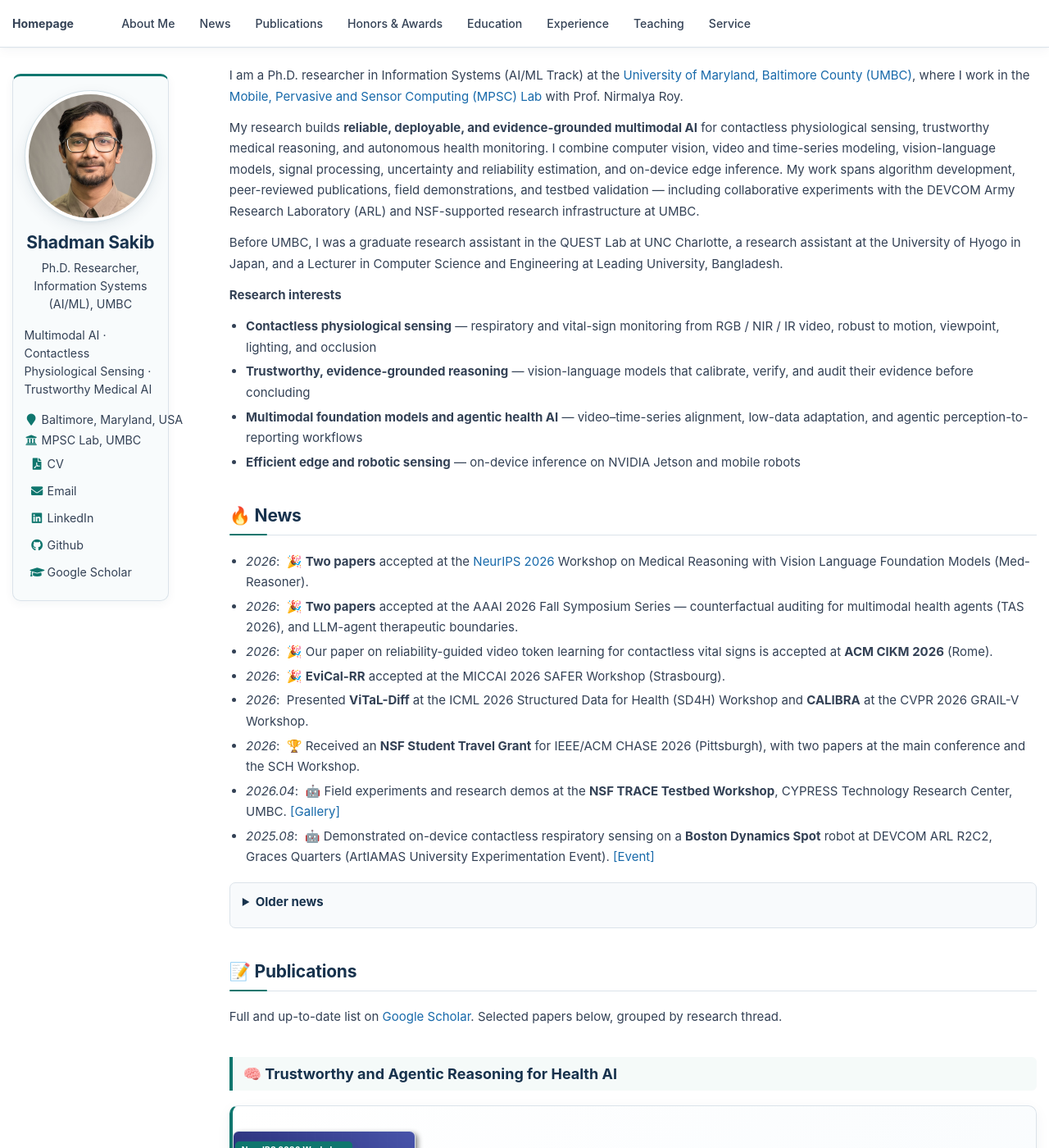
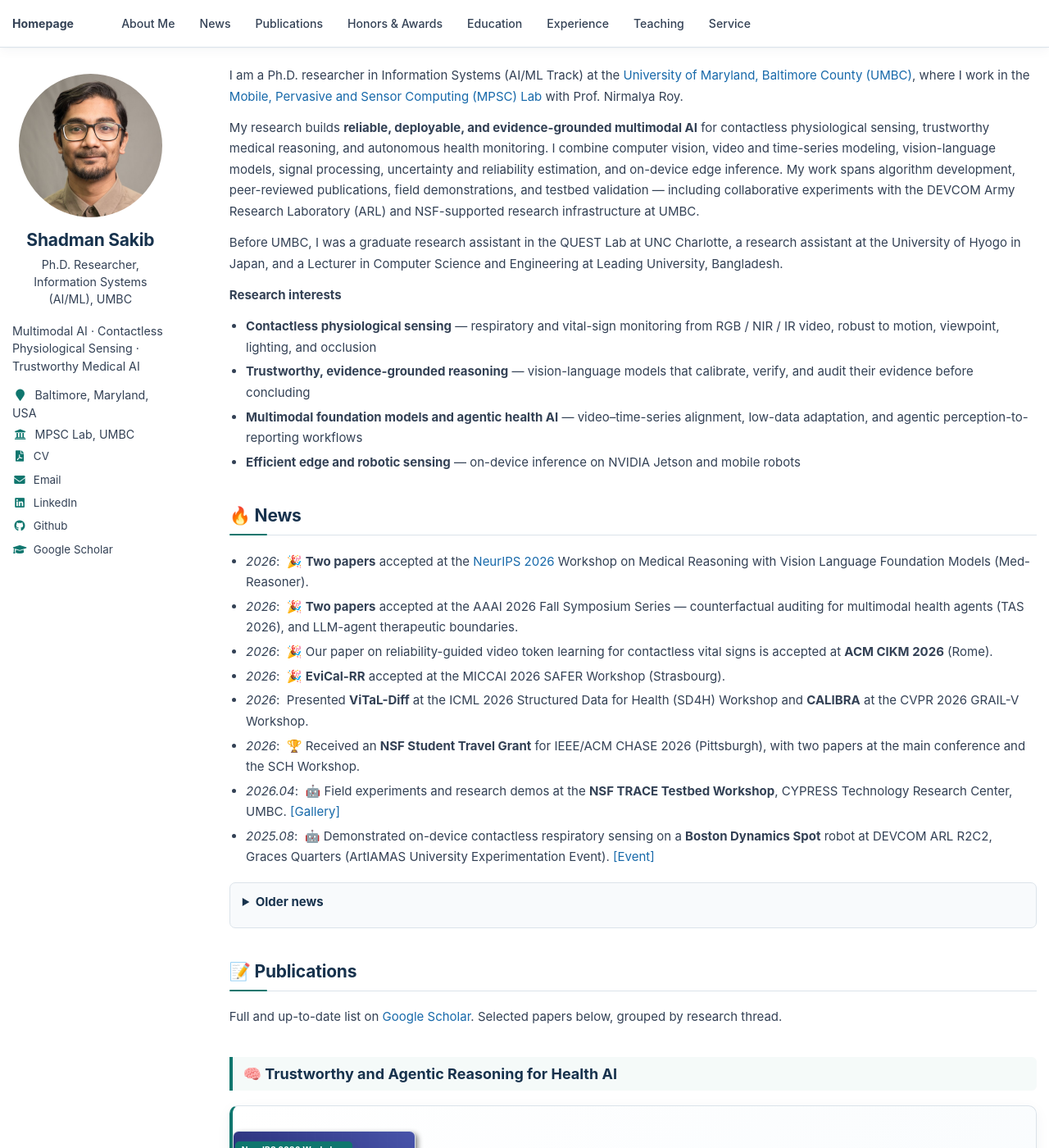
Before and after one commit to sakibshadman/sakibshadman.github.io, a Jekyll site: the page built from _pages/about.md, in a window 1280 px wide and 1400 px high. Shown: the whole window at 82% size. Built offline with Jekyll 4.4.1, drawn with Linux system fonts in a browser that asks for light colours.

Commit message:
Update _sidebar.scss

```diff
--- a/_sass/_sidebar.scss
+++ b/_sass/_sidebar.scss
@@ -12,7 +12,8 @@
 
   @include clearfix();
 
-  margin-bottom: 1.75em;
+  margin-bottom: 1.5em;
+
   color: $text-color;
 
   @include breakpoint($large) {
@@ -22,10 +23,6 @@
 
     -webkit-transition: $global-transition;
             transition: $global-transition;
-
-    &:hover {
-      opacity: 1;
-    }
   }
 
   @include breakpoint($x-large) {
@@ -38,17 +35,12 @@
   h5,
   h6 {
     margin-top: 0;
-    margin-bottom: 0.35em;
+    margin-bottom: 0.3em;
 
-    color: $primary-color;
+    color: $navy;
 
     font-family: $header-font-family;
     font-weight: 650;
-  }
-
-  h3,
-  h4 {
-    font-size: $type-size-5;
   }
 
   p,
@@ -57,7 +49,7 @@
 
     font-family: $global-font-family;
     font-size: $type-size-6;
-    line-height: 1.55;
+    line-height: 1.5;
   }
 
   img {
@@ -91,14 +83,13 @@
 
 
 /*
-   Author profile and links
+   Author profile
    ========================================================================== */
 
 .profile_box {
   display: flex;
 
   justify-content: flex-start;
-  align-content: flex-start;
   align-items: center;
 
   gap: 0.75em;
@@ -106,15 +97,19 @@
   @include breakpoint($large) {
     display: block;
 
-    padding: 1.1em 0.9em;
+    /*
+       IMPORTANT:
+       No card background, border, shadow, or colored strip.
+    */
+    padding: 0;
+    margin: 0;
 
-    background: #f8fbfc;
+    background: transparent;
 
-    border: 1px solid $border-color;
-    border-top: 3px solid $teal;
-    border-radius: 10px;
+    border: 0;
+    border-radius: 0;
 
-    box-shadow: 0 3px 12px rgba(23, 50, 77, 0.05);
+    box-shadow: none;
   }
 }
 
@@ -125,6 +120,7 @@
 
 .author__avatar {
   display: table-cell;
+
   vertical-align: top;
 
   width: 78px;
@@ -132,66 +128,74 @@
   @include breakpoint($large) {
     display: block;
 
-    width: auto;
-    height: auto;
+    width: 100%;
 
-    margin-bottom: 0.8em;
+    margin: 0 0 1em;
   }
 
   img {
-    max-width: 175px;
-    min-width: 75px;
+    width: 78px;
+    height: 78px;
 
-    border-radius: 50%;
+    min-width: 78px;
+    max-width: 78px;
 
     object-fit: cover;
 
-    box-shadow:
-      0 2px 4px rgba(23, 50, 77, 0.05),
-      0 6px 18px rgba(23, 50, 77, 0.08);
+    border-radius: 50%;
 
     @include breakpoint($large) {
       display: block;
 
+      width: 175px;
+      height: 175px;
+
+      min-width: 175px;
+      max-width: 175px;
+
       margin: 0 auto;
 
-      padding: 4px;
+      padding: 0;
 
-      border: 1px solid #d4e1e7;
+      border: 0;
 
-      background-color: $body-color;
+      background: transparent;
+
+      box-shadow: none;
     }
   }
 }
 
 
 /*
-   Author content
+   Author information
    ========================================================================== */
 
 .author__content {
   display: table-cell;
+
   vertical-align: top;
 
   min-width: 120px;
 
   padding-left: 10px;
 
-  line-height: 1.3;
+  line-height: 1.35;
 
   @include breakpoint($large) {
     display: block;
 
     width: 100%;
 
-    padding-left: 0;
-    padding-right: 0;
+    padding: 0;
+
+    text-align: center;
   }
 }
 
 
 /*
-   Name
+   Author name
    ========================================================================== */
 
 .author__name {
@@ -206,15 +210,17 @@
   letter-spacing: -0.01em;
 
   @include breakpoint($large) {
-    margin-top: 8px;
-    margin-bottom: 7px;
+    margin-top: 0.75em;
+    margin-bottom: 0.4em;
 
     text-align: center;
   }
 }
 
+
 .sidebar .author__name {
   font-family: $header-font-family;
+
   font-size: $type-size-4;
 
   @include breakpoint($medium) {
@@ -224,7 +230,7 @@
 
 
 /*
-   Bio
+   Author bio / title
    ========================================================================== */
 
 .author__bio {
@@ -232,11 +238,12 @@
 
   color: $gray;
 
-  line-height: 1.55;
+  line-height: 1.5;
 
   @include breakpoint($large) {
-    margin-top: 4px;
-    margin-bottom: 16px;
+    margin: 0 auto 1.2em;
+
+    max-width: 190px;
 
     text-align: center;
   }
@@ -265,7 +272,9 @@
   @include breakpoint($large) {
     display: block;
 
-    margin-left: 0;
+    width: 100%;
+
+    margin: 0;
   }
 
   li:last-child {
@@ -278,6 +287,7 @@
     width: 120px;
 
     margin-bottom: 0;
+
     padding: 0.5em 0.75em;
 
     color: $navy;
@@ -289,19 +299,8 @@
 
     font-family: $global-font-family;
     font-size: $type-size-6;
-    font-weight: 600;
 
     cursor: pointer;
-
-    transition: $global-transition;
-
-    &:hover {
-      color: $teal;
-
-      background-color: #f8fbfc;
-
-      border-color: #b7d8d4;
-    }
 
     @include breakpoint($large) {
       display: none;
@@ -311,7 +310,7 @@
 
 
 /*
-   Author links menu
+   Author links
    ========================================================================== */
 
 .author__urls {
@@ -321,18 +320,19 @@
   right: 0;
 
   margin-top: 15px;
+
   padding: 10px 12px;
 
   list-style-type: none;
 
+  background: $body-color;
+
   border: 1px solid $border-color;
   border-radius: $border-radius;
 
-  background: $body-color;
+  box-shadow: 0 6px 18px rgba(23, 50, 77, 0.10);
 
   z-index: -1;
-
-  box-shadow: 0 8px 24px rgba(23, 50, 77, 0.12);
 
   cursor: default;
 
@@ -341,81 +341,47 @@
 
     position: relative;
 
+    width: 100%;
+
     margin: 0;
     padding: 0;
 
+    background: transparent;
+
     border: 0;
-
-    background: transparent;
+    border-radius: 0;
 
     box-shadow: none;
   }
 
-  &:before {
-    display: block;
-
-    content: "";
-
-    position: absolute;
-    top: -11px;
-    left: calc(50% - 10px);
-
-    width: 0;
-
-    border-style: solid;
-    border-width: 0 10px 10px;
-    border-color: $border-color transparent;
-
-    z-index: 0;
-
-    @include breakpoint($large) {
-      display: none;
-    }
-  }
-
+  &:before,
   &:after {
-    display: block;
-
-    content: "";
-
-    position: absolute;
-    top: -10px;
-    left: calc(50% - 10px);
-
-    width: 0;
-
-    border-style: solid;
-    border-width: 0 10px 10px;
-    border-color: $body-color transparent;
-
-    z-index: 1;
-
     @include breakpoint($large) {
       display: none;
     }
   }
 
   li {
-    margin-bottom: 3px;
+    margin: 0 0 0.35em;
 
-    white-space: nowrap;
+    white-space: normal;
   }
 
   a {
     display: block;
 
-    margin-bottom: 3px;
+    margin: 0;
 
-    padding: 5px 7px;
+    padding: 0.15em 0;
 
     color: $text-color;
 
     background: transparent;
 
-    border-radius: 5px;
+    border-radius: 0;
 
-    font-size: $type-size-5;
-    line-height: 1.4;
+    font-size: 0.94em;
+    line-height: 1.45;
 
     text-decoration: none;
 
@@ -424,7 +390,7 @@
     &:hover {
       color: $teal;
 
-      background-color: #edf8f6;
+      background: transparent;
 
       text-decoration: none;
     }
@@ -441,14 +407,17 @@
 
 
 /*
-   Social / contact icon accent colors
+   Icons
    ========================================================================== */
 
 .author__urls li i,
 .author__urls li .fa,
 .author__urls li .fas,
+.author__urls li .far,
 .author__urls li .fab {
-  width: 1.2em;
+  width: 1.35em;
+
+  margin-right: 0.3em;
 
   color: $teal;
 
```
